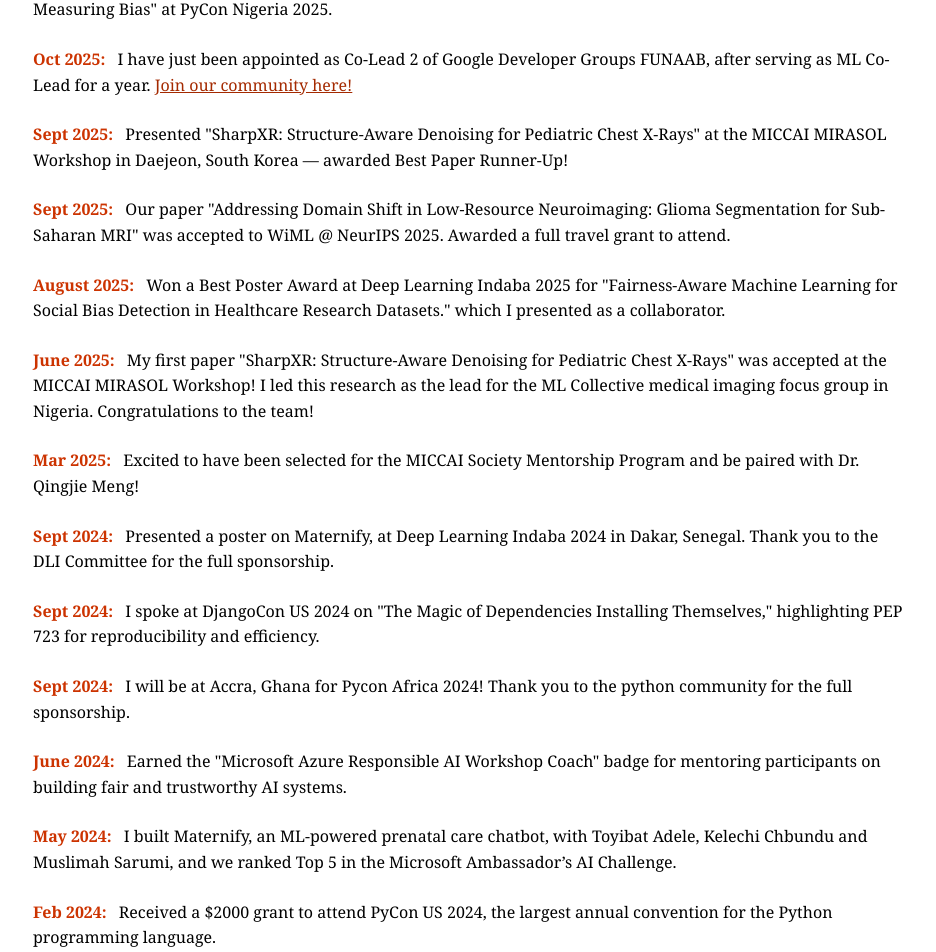
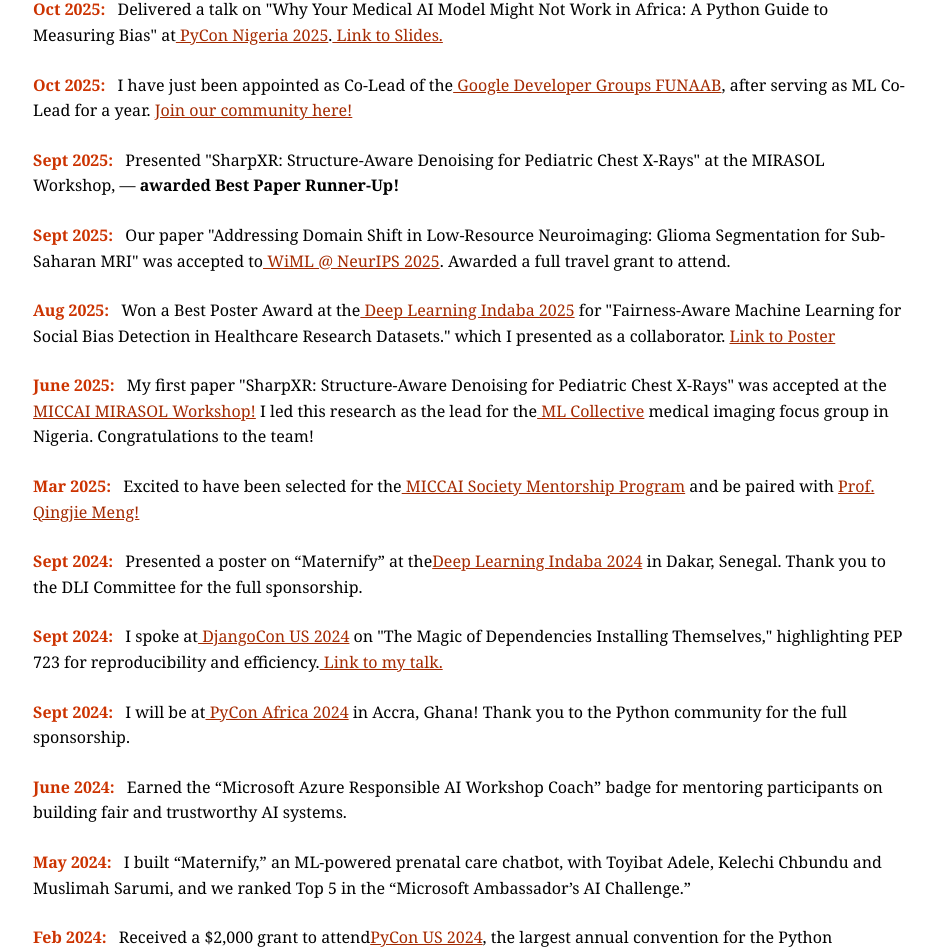
Before and after one commit to ileri-oluwa-kiiye/ileri-oluwa-kiiye.github.io, a React (Vite) app: page / in a window 1280 px wide. Shown: the part 1700-2652 px from the top of the page, without its empty margins (171-1107 px from the left). Built offline with nearby package versions, Linux system fonts and the light colour scheme.

Commit message:
news adding links

```diff
--- a/src/comp/LandingPage/news.jsx
+++ b/src/comp/LandingPage/news.jsx
@@ -1,188 +1,178 @@
 import { NewsSection } from "../../assets/styles";
 
 const newsItems = [
-
   {
     id: 1,
     date: "Nov 2025",
     description: (
       <>
-        I will be giving my talk &quot;Why Your Medical AI Model Might Not Work in Africa: A Python Guide to Measuring Bias&quot; again at PyLadiesCon 2025.
+        I will be giving my talk &quot;Why Your Medical AI Model Might Not Work in Africa: A Python Guide to Measuring Bias&quot; again at
+        <a href="https://2025.conference.pyladies.com/en/" target="_blank" rel="noopener noreferrer"> PyLadiesCon 2025</a>.
       </>
     ),
-    // link: { text: "PyLadiesCon 2025", url: "https://example.com/pyladiescon" }
   },
   {
     id: 2,
     date: "Oct 2025",
     description: (
       <>
-        I led Team Mamalens, and we were a finalist at the Data Science for Health Ideathon, organized in Collaboration with the Deep Learning Indaba. We also won the most fun project award!
+        I led Team Mamalens, and we were a finalist at the Data Science for Health Ideathon (in collaboration with the
+        <a href="https://deeplearningindaba.com/" target="_blank" rel="noopener noreferrer"> Deep Learning Indaba</a>). We also won the “most fun project” award!
+        <a href="https://docs.google.com/presentation/d/17LVUDp3HcsDdlQ2ZxIaimRf1jW5snWvd-r6mWReY9Eo/edit?usp=sharing" target="_blank" rel="noopener noreferrer"> Link to Slides.</a>
       </>
     ),
-    // link: { text: "AMTES, FUNAAB", url: "https://example.com/amtes" }
-  },
-  {
-    id: 2,
-    date: "Oct 2025",
-    description: (
-      <>
-        I was invited as a guest speaker to speak on &quot;Making Impact Beyond School&quot; at the Freshers Orientation of the Association of Mechatronics Engineering Students. Thank you to the executives!
-      </>
-    ),
-    // link: { text: "AMTES, FUNAAB", url: "https://example.com/amtes" }
   },
   {
     id: 3,
     date: "Oct 2025",
     description: (
       <>
-        Delivered a talk on &quot;Why Your Medical AI Model Might Not Work in Africa: A Python Guide to Measuring Bias&quot; at PyCon Nigeria 2025.
+        I was invited as a guest speaker to speak on  <a href="https://docs.google.com/presentation/d/1o1sqlk28dzbdeLgcwLCnaqV-XjCXnD8NrVayj5IjQhw/edit?usp=sharing" target="_blank" rel="noopener noreferrer">&quot;Making Impact Beyond School&quot;  </a>  at the Freshers Orientation of the
+        Association of Mechatronics Engineering Students (AMTES), FUNAAB. Thank you to the executives!
       </>
     ),
-    // link: { text: "PyCon Nigeria 2025", url: "https://example.com/pycon-nigeria" }
   },
   {
     id: 4,
     date: "Oct 2025",
     description: (
       <>
-        I have just been appointed as Co-Lead 2 of Google Developer Groups FUNAAB, after serving as ML Co-Lead for a year.{' '}
-        <a
-          href="https://chat.whatsapp.com/IHdzT3JF5B4IgNq4u6BNKU"
-          target="_blank"
-          rel="noopener noreferrer"
-          className="text-blue-500 hover:underline"
-        >
-          Join our community here!
-        </a>
+        Delivered a talk on &quot;Why Your Medical AI Model Might Not Work in Africa: A Python Guide to Measuring Bias&quot; at
+        <a href="https://ng.pycon.org/" target="_blank" rel="noopener noreferrer"> PyCon Nigeria 2025</a>.
+        <a href="https://docs.google.com/presentation/d/1FQYHi3cvTZKPZ8NSkW646vOLWlyKP7ZKYIKjU2yCRl4/edit?usp=sharing" target="_blank" rel="noopener noreferrer"> Link to Slides.</a>
       </>
-    )
+    ),
   },
   {
     id: 5,
-    date: "Sept 2025",
+    date: "Oct 2025",
     description: (
       <>
-        Presented &quot;SharpXR: Structure-Aware Denoising for Pediatric Chest X-Rays&quot; at the MICCAI MIRASOL Workshop in Daejeon, South Korea — awarded Best Paper Runner-Up!
+        I have just been appointed as Co-Lead of the
+        <a href="https://gdg.community.dev/gdg-on-campus-federal-university-of-agriculture-abeokuta-nigeria/" target="_blank" rel="noopener noreferrer"> Google Developer Groups FUNAAB</a>, after serving as ML Co-Lead for a year.{' '}
+        <a href="https://chat.whatsapp.com/IHdzT3JF5B4IgNq4u6BNKU" target="_blank" rel="noopener noreferrer" className="text-blue-500 hover:underline">Join our community here!</a>
       </>
-    ),
-    // link: { text: "MICCAI 2025", url: "https://example.com/miccai2025" }
+    )
   },
   {
     id: 6,
     date: "Sept 2025",
     description: (
       <>
-        Our paper &quot;Addressing Domain Shift in Low-Resource Neuroimaging: Glioma Segmentation for Sub-Saharan MRI&quot; was accepted to WiML @ NeurIPS 2025. Awarded a full travel grant to attend.
+        Presented &quot;SharpXR: Structure-Aware Denoising for Pediatric Chest X-Rays&quot;  at the MIRASOL Workshop,
+         — <b>  awarded Best Paper Runner-Up!</b>
       </>
     ),
-    // link: { text: "WiML @ NeurIPS 2025", url: "https://example.com/wiml-neurips" }
   },
   {
     id: 7,
-    date: "August 2025",
+    date: "Sept 2025",
     description: (
       <>
-        Won a Best Poster Award at Deep Learning Indaba 2025 for &quot;Fairness-Aware Machine Learning for Social Bias Detection in Healthcare Research Datasets.&quot; which I presented as a collaborator.
+        Our paper &quot;Addressing Domain Shift in Low-Resource Neuroimaging: Glioma Segmentation for Sub-Saharan MRI&quot; was accepted to
+        <a href="https://sites.google.com/wimlworkshop.org/wimlworkshopneurips2025/home" target="_blank" rel="noopener noreferrer"> WiML @ NeurIPS 2025</a>. Awarded a full travel grant to attend.
       </>
     ),
-    // link: { text: "Deep Learning Indaba 2025", url: "https://example.com/indaba2025" }
   },
   {
     id: 8,
+    date: "Aug 2025",
+    description: (
+      <>
+        Won a Best Poster Award at the
+        <a href="https://deeplearningindaba.com/" target="_blank" rel="noopener noreferrer"> Deep Learning Indaba 2025</a> for
+        &quot;Fairness-Aware Machine Learning for Social Bias Detection in Healthcare Research Datasets.&quot; which I presented as a collaborator. <a href="https://drive.google.com/file/d/1H2FJLdhIbC-CqsdtXp1H5R2d35ZRlnPq/view?usp=sharing" target="_blank" rel="noopener noreferrer"> Link to Poster </a>
+      </>
+    ),
+  },
+  {
+    id: 9,
     date: "June 2025",
     description: (
       <>
-        My first paper &quot;SharpXR: Structure-Aware Denoising for Pediatric Chest X-Rays&quot; was accepted at the MICCAI MIRASOL Workshop! I led this research as the lead for the ML Collective medical imaging focus group in Nigeria. Congratulations to the team!
+        My first paper &quot;SharpXR: Structure-Aware Denoising for Pediatric Chest X-Rays&quot; was accepted at the <a href="https://event.fourwaves.com/mirasol/pages" target="_blank" rel="noopener noreferrer"> MICCAI MIRASOL Workshop!</a> I led this research as the lead for the
+        <a href="https://mlcollective.org" target="_blank" rel="noopener noreferrer"> ML Collective</a> medical imaging focus group in Nigeria. Congratulations to the team!
       </>
     ),
-    // link: { text: "MIRASOL Workshop", url: "https://example.com/mirasol" }
   },
   {
-    id: 9,
+    id: 10,
     date: "Mar 2025",
     description: (
       <>
-        Excited to have been selected for the MICCAI Society Mentorship Program and be paired with Dr. Qingjie Meng!
+        Excited to have been selected for the
+        <a href="https://miccai.org/index.php/about-miccai/miccai-society-mentorship-program/" target="_blank" rel="noopener noreferrer"> MICCAI Society Mentorship Program</a> and be paired with <a href="https://qmeng99.github.io//" target="_blank" rel="noopener noreferrer"> Prof. Qingjie Meng!</a>
       </>
     ),
   },
-  // {
-  //   id: 10,
-  //   date: "Feb 2025",
-  //   description: "Awarded a $2000 travel grant to attend PyCon US 2025, the largest annual convention for the Python programming language.",
-  //   // link: { text: "PyCon US 2025", url: "https://example.com/pyconus2025" }
-  // },
   {
     id: 11,
     date: "Sept 2024",
     description: (
       <>
-        Presented a poster on Maternify, at Deep Learning Indaba 2024 in Dakar, Senegal. Thank you to the DLI Committee for the full sponsorship.
+        Presented a poster on “Maternify” at the
+        <a href="https://deeplearningindaba.com/" target="_blank" rel="noopener noreferrer">Deep Learning Indaba 2024</a> in Dakar, Senegal. Thank you to the DLI Committee for the full sponsorship.
       </>
     ),
-    // link: { text: "Deep Learning Indaba 2024", url: "https://example.com/indaba2024" }
   },
   {
     id: 12,
     date: "Sept 2024",
     description: (
       <>
-        I spoke at DjangoCon US 2024 on &quot;The Magic of Dependencies Installing Themselves,&quot; highlighting PEP 723 for reproducibility and efficiency.
+        I spoke at
+        <a href="https://2024.djangocon.us/" target="_blank" rel="noopener noreferrer"> DjangoCon US 2024</a> on &quot;The Magic of Dependencies Installing Themselves,&quot; highlighting PEP 723 for reproducibility and efficiency.
+        <a href="https://pretalx.com/djangocon-us-2024/talk/8TBXVX/" target="_blank" rel="noopener noreferrer"> Link to my talk.</a>
       </>
     ),
-    // link: { text: "DjangoCon US 2024", url: "https://example.com/djangocon2024" }
   },
   {
     id: 13,
     date: "Sept 2024",
     description: (
       <>
-        I will be at Accra, Ghana for Pycon Africa 2024! Thank you to the python community for the full sponsorship.
+        I will be at
+        <a href="hhttps://africa.pycon.org/2024/" target="_blank" rel="noopener noreferrer"> PyCon Africa 2024</a> in Accra, Ghana! Thank you to the Python community for the full sponsorship.
       </>
     ),
-    // link: { text: "PyCon Africa 2024", url: "https://example.com/pyconafrica2024" }
   },
   {
     id: 14,
     date: "June 2024",
     description: (
       <>
-        Earned the &quot;Microsoft Azure Responsible AI Workshop Coach&quot; badge for mentoring participants on building fair and trustworthy AI systems.
+        Earned the “Microsoft Azure Responsible AI Workshop Coach” badge for mentoring participants on building fair and trustworthy AI systems.
       </>
     ),
-    // link: { text: "Microsoft Azure Responsible AI Workshop", url: "https://example.com/azure-ai-workshop" }
   },
   {
     id: 15,
     date: "May 2024",
     description: (
       <>
-        I built Maternify, an ML-powered prenatal care chatbot, with Toyibat Adele, Kelechi Chbundu and Muslimah Sarumi, and we ranked Top 5 in the Microsoft Ambassador&rsquo;s AI Challenge.
+        I built “Maternify,” an ML-powered prenatal care chatbot, with Toyibat Adele, Kelechi Chbundu and Muslimah Sarumi, and we ranked Top 5 in the “Microsoft Ambassador’s AI Challenge.”
       </>
     ),
-    // link: { text: "Microsoft Ambassador’s AI Challenge", url: "https://example.com/microsoft-ai-challenge" }
   },
   {
     id: 16,
     date: "Feb 2024",
     description: (
       <>
-        Received a $2000 grant to attend PyCon US 2024, the largest annual convention for the Python programming language.
+        Received a $2,000 grant to attend
+        <a href="hhttps://us.pycon.org/2024/" target="_blank" rel="noopener noreferrer">PyCon US 2024</a>, the largest annual convention for the Python programming language.
       </>
     ),
-      // link: { text: "PyCon US 2024", url: "https://example.com/pyconus2024" }
   },
   {
     id: 17,
     date: "Jan 2024",
     description: (
       <>
-        Delivered a talk on &quot;Balancing Academics and a Thriving Tech Career&quot; at the Assosiation of Mechatronics Engineering Students&#39; Freshers Orientation (AMTES, FUNAAB).
+        Delivered a talk on &quot;Balancing Academics and a Thriving Tech Career&quot; at the
+        AMTES (FUNAAB) Freshers Orientation
       </>
     ),
-    // link: { text: "AMTES, FUNAAB", url: "https://example.com/amtes" }
   }
 ];
 
```
